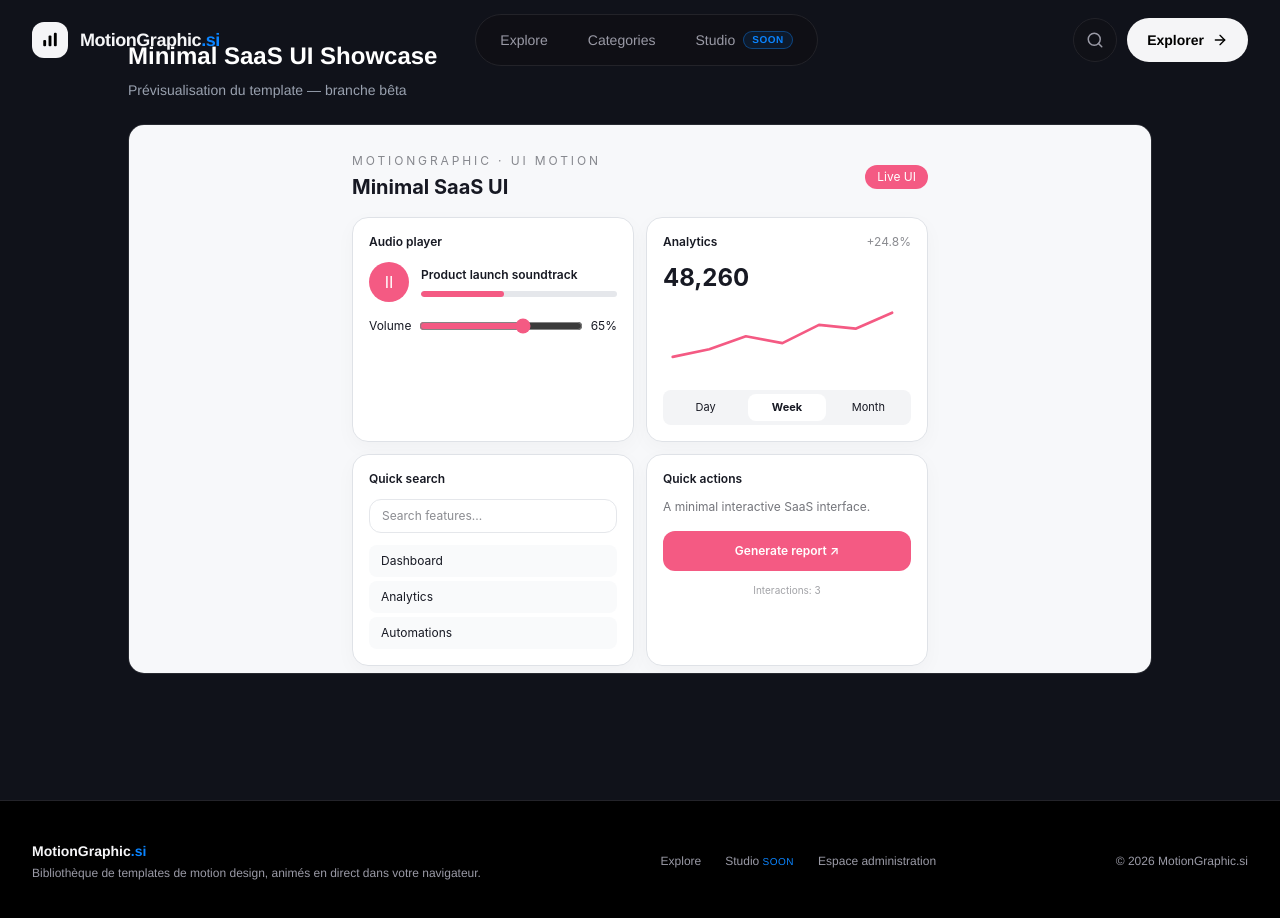
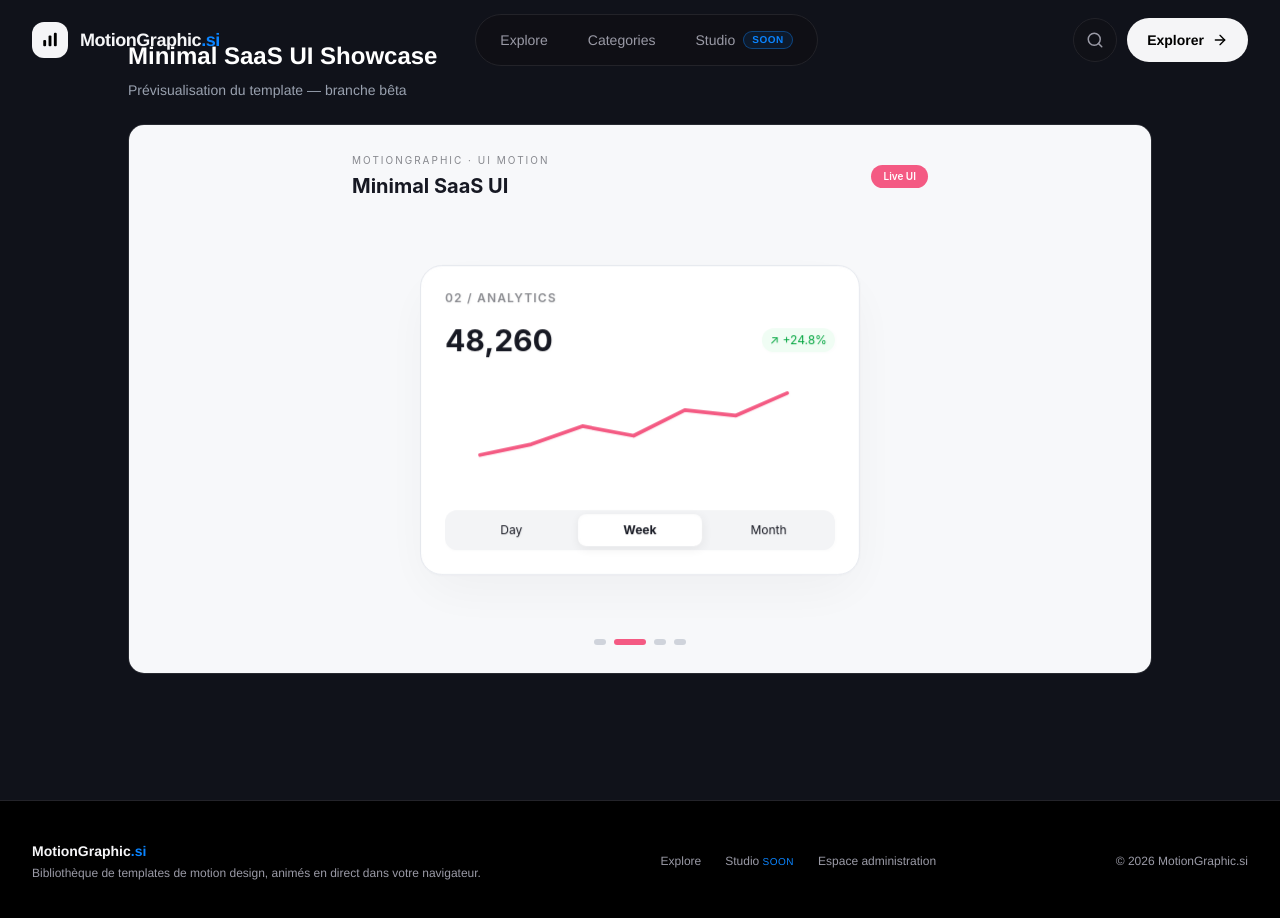
Before and after one commit to MGIT74/motiongraphic, a Next.js app: page /preview/minimal-saas-ui in a window 1280 px wide. Shown: the top 918 px of the page. Built offline with nearby package versions, Linux system fonts and the light colour scheme.

Commit message:
feat(animations): cinematic sequential looping SaaS UI showcase

```diff
--- a/src/components/animations/MinimalSaaSUIShowcase01.tsx
+++ b/src/components/animations/MinimalSaaSUIShowcase01.tsx
@@ -2,25 +2,69 @@
 import { useEffect, useState } from "react";
 import type { AnimationComponentProps } from "@/types/animation";
 
+const stages = ["Audio player", "Analytics", "Quick search", "Quick actions"] as const;
+const chartData = {Day:[32,47,40,63,58,74,69],Week:[28,38,55,46,70,65,86],Month:[22,36,42,60,54,78,94]};
 export default function MinimalSaaSUIShowcase01({config}: AnimationComponentProps) {
+  const [stage,setStage]=useState(0);
+  const [cycle,setCycle]=useState(0);
   const [period,setPeriod]=useState<"Day"|"Week"|"Month">("Week");
   const [playing,setPlaying]=useState(true);
   const [volume,setVolume]=useState(65);
   const [search,setSearch]=useState("");
-  const [tick,setTick]=useState(0);
-  useEffect(()=>{ const id=window.setInterval(()=>setTick(v=>v+1),Math.max(600,1800/config.speed)); return ()=>window.clearInterval(id);},[config.speed]);
-  const stats={Day:[32,47,40,63,58,74,69],Week:[28,38,55,46,70,65,86],Month:[22,36,42,60,54,78,94]};
-  const points=stats[period].map((v,i)=>`${i*48},${100-v}`).join(" ");
-  return <div className="absolute inset-0 overflow-auto p-5 sm:p-7" style={{background:config.backgroundColor,color:config.primaryColor,fontFamily:"Inter,system-ui,sans-serif"}}>
-    <style>{`@keyframes mg-ui-rise{from{opacity:0;transform:translateY(16px) scale(.97)}to{opacity:1;transform:translateY(0) scale(1)}} .mg-ui-card{animation:mg-ui-rise .65s both; border:1px solid #dfe2e7; background:#fff; border-radius:16px; padding:16px; box-shadow:0 6px 20px #00000008;} .mg-ui-control{cursor:pointer;border-radius:8px;padding:5px 10px;font-size:11px;transition:background .2s} .mg-ui-control:hover{background:#e9edf2}`}</style>
-    <div className="mx-auto max-w-xl">
-      <div className="mb-4 flex items-center justify-between gap-3"><div><div className="text-xs uppercase tracking-[.24em] opacity-50">MotionGraphic · UI Motion</div><h2 className="mt-1 text-xl font-bold">{config.text||"Minimal SaaS UI"}</h2></div><span className="rounded-full px-3 py-1 text-xs" style={{background:config.accentColor,color:"#fff"}}>Live UI</span></div>
-      <div className="grid grid-cols-1 gap-3 sm:grid-cols-2">
-        <section className="mg-ui-card" style={{animationDelay:".05s"}}><div className="mb-3 text-xs font-semibold">Audio player</div><div className="flex items-center gap-3"><button aria-label={playing?"Pause":"Play"} onClick={()=>setPlaying(v=>!v)} className="flex h-10 w-10 items-center justify-center rounded-full text-white" style={{background:config.accentColor}}>{playing?"Ⅱ":"▶"}</button><div className="min-w-0 flex-1"><div className="truncate text-xs font-semibold">Product launch soundtrack</div><div className="mt-2 h-1.5 overflow-hidden rounded-full bg-gray-200"><div className="h-full rounded-full transition-all duration-700" style={{width:playing?`${20+(tick%7)*10}%`:"35%",background:config.accentColor}}/></div></div></div><div className="mt-4 flex items-center gap-2 text-xs"><span>Volume</span><input aria-label="Volume" type="range" min="0" max="100" value={volume} onChange={e=>setVolume(Number(e.target.value))} className="w-full" style={{accentColor:config.accentColor}}/><span>{volume}%</span></div></section>
-        <section className="mg-ui-card" style={{animationDelay:".15s"}}><div className="mb-3 flex items-center justify-between"><span className="text-xs font-semibold">Analytics</span><span className="text-xs opacity-50">+24.8%</span></div><div className="mb-2 text-2xl font-bold">{period==="Day"?"12,480":period==="Week"?"48,260":"84,320"}</div><svg viewBox="0 0 300 105" className="h-20 w-full" role="img" aria-label="Analytics trend"><polyline key={period} points={points} fill="none" stroke={config.accentColor} strokeWidth="3.5" strokeLinecap="round" strokeLinejoin="round"/></svg><div className="mt-2 flex gap-1 rounded-lg bg-gray-100 p-1">{(["Day","Week","Month"] as const).map(p=><button key={p} onClick={()=>setPeriod(p)} className="mg-ui-control flex-1" style={period===p?{background:"#fff",fontWeight:700}:undefined}>{p}</button>)}</div></section>
-        <section className="mg-ui-card" style={{animationDelay:".25s"}}><div className="mb-3 text-xs font-semibold">Quick search</div><input value={search} onChange={e=>setSearch(e.target.value)} placeholder="Search features..." className="w-full rounded-xl border border-gray-200 px-3 py-2 text-xs outline-none focus:border-gray-400"/><div className="mt-3 space-y-1">{["Dashboard","Analytics","Automations"].filter(x=>x.toLowerCase().includes(search.toLowerCase())).map(x=><div key={x} className="rounded-lg bg-gray-50 px-3 py-2 text-xs">{x}</div>)}</div></section>
-        <section className="mg-ui-card" style={{animationDelay:".35s"}}><div className="mb-3 text-xs font-semibold">Quick actions</div><div className="mb-4 text-xs opacity-60">A minimal interactive SaaS interface.</div><button onClick={()=>setTick(v=>v+1)} className="w-full rounded-xl px-4 py-3 text-xs font-semibold text-white transition-transform hover:scale-[1.02] active:scale-95" style={{background:config.accentColor}}>Generate report ↗</button><div className="mt-3 text-center text-[10px] opacity-40">Interactions: {tick}</div></section>
+  const [progress,setProgress]=useState(0);
+  const [generated,setGenerated]=useState(false);
+  const speed=Math.max(.25,Math.min(3,config.speed||1));
+  const duration=Math.max(1,config.duration||5);
+  const stageMs=Math.max(1100,duration*1000/speed);
+  useEffect(()=>{
+    const interval=window.setInterval(()=>{
+      setStage(v=>{if(v===stages.length-1){setCycle(c=>c+1);return 0;}return v+1;});
+      setProgress(0);setGenerated(false);setSearch("");
+    },stageMs);
+    return ()=>window.clearInterval(interval);
+  },[stageMs]);
+  useEffect(()=>{
+    if(stage!==0||!playing)return;
+    const id=window.setInterval(()=>setProgress(v=>(v+2)%101),100/speed);
+    return ()=>window.clearInterval(id);
+  },[stage,playing,speed]);
+  useEffect(()=>{
+    if(stage!==1)return;
+    const id=window.setTimeout(()=>setPeriod(v=>v==="Week"?"Month":v==="Month"?"Day":"Week"),stageMs*.45);
+    return ()=>window.clearTimeout(id);
+  },[stage,cycle,stageMs]);
+  useEffect(()=>{
+    if(stage!==2)return;
+    const word="Analytics";let i=0;
+    const id=window.setInterval(()=>{i++;setSearch(word.slice(0,i));if(i>=word.length)window.clearInterval(id);},Math.max(90,stageMs/14));
+    return ()=>window.clearInterval(id);
+  },[stage,cycle,stageMs]);
+  useEffect(()=>{
+    if(stage!==3)return;
+    const id=window.setTimeout(()=>setGenerated(true),stageMs*.45);
+    return ()=>window.clearTimeout(id);
+  },[stage,cycle,stageMs]);
+  const points=chartData[period].map((v,i)=>`${i*48},${100-v}`).join(" ");
+  return <div className="absolute inset-0 flex flex-col overflow-hidden p-4 sm:p-7" style={{background:config.backgroundColor,color:config.primaryColor,fontFamily:"Inter,system-ui,sans-serif"}}>
+    <style>{`
+      @keyframes mg-showcase-enter{0%{opacity:0;transform:translateY(32px) scale(.92);filter:blur(9px)}65%{filter:blur(0)}100%{opacity:1;transform:translateY(0) scale(1);filter:blur(0)}}
+      @keyframes mg-showcase-pulse{0%,100%{transform:scale(1)}50%{transform:scale(1.08)}}
+      @keyframes mg-showcase-draw{from{stroke-dashoffset:500}to{stroke-dashoffset:0}}
+      @keyframes mg-showcase-bounce{0%{transform:scale(.92)}65%{transform:scale(1.05)}100%{transform:scale(1)}}
+      .mg-showcase-card{animation:mg-showcase-enter .8s cubic-bezier(.16,1,.3,1) both;background:#fff;border:1px solid #e3e6ec;border-radius:22px;padding:24px;box-shadow:0 18px 55px #0000000b;width:min(100%,440px)}
+      .mg-showcase-draw{stroke-dasharray:500;animation:mg-showcase-draw 1.4s cubic-bezier(.2,.8,.2,1) both}
+      .mg-showcase-action{transition:transform .2s,box-shadow .2s;cursor:pointer}.mg-showcase-action:hover{transform:translateY(-2px);box-shadow:0 8px 24px #0002}
+      @media(prefers-reduced-motion:reduce){.mg-showcase-card,.mg-showcase-draw{animation:none!important}}
+    `}</style>
+    <div className="mx-auto flex w-full max-w-xl items-center justify-between gap-3"><div><p className="text-[10px] uppercase tracking-[.2em] opacity-50">MotionGraphic · UI Motion</p><h2 className="mt-1 text-base font-bold sm:text-xl">{config.text||"Minimal SaaS UI"}</h2></div><span className="rounded-full px-3 py-1 text-[10px] font-semibold text-white" style={{background:config.accentColor}}>Live UI</span></div>
+    <div className="flex min-h-0 flex-1 items-center justify-center py-3">
+      <div key={cycle+"-"+stage} className="mg-showcase-card">
+        {stage===0&&<><p className="mb-6 text-xs font-semibold uppercase tracking-widest opacity-50">01 / Audio player</p><div className="flex items-center gap-4"><button aria-label={playing?"Pause":"Play"} onClick={()=>setPlaying(v=>!v)} className="mg-showcase-action flex h-14 w-14 shrink-0 items-center justify-center rounded-full text-lg text-white" style={{background:config.accentColor}}>{playing?"Ⅱ":"▶"}</button><div className="min-w-0 flex-1"><p className="truncate text-sm font-bold">Product launch soundtrack</p><p className="mb-3 mt-1 text-xs opacity-50">Now playing</p><div className="h-2 overflow-hidden rounded-full bg-gray-100"><div className="h-full rounded-full transition-[width] duration-100" style={{width:`${progress}%`,background:config.accentColor}}/></div></div></div><div className="mt-8 flex items-center gap-3 text-xs"><span>Volume</span><input aria-label="Volume" type="range" min="0" max="100" value={volume} onChange={e=>setVolume(Number(e.target.value))} className="w-full" style={{accentColor:config.accentColor}}/><span>{volume}%</span></div></>}
+        {stage===1&&<><p className="mb-4 text-xs font-semibold uppercase tracking-widest opacity-50">02 / Analytics</p><div className="flex items-center justify-between"><p className="text-3xl font-bold">{period==="Day"?"12,480":period==="Week"?"48,260":"84,320"}</p><span className="rounded-full bg-green-50 px-2 py-1 text-xs text-green-600">↗ +24.8%</span></div><svg viewBox="0 0 300 105" className="my-5 h-28 w-full" role="img" aria-label="Analytics trend"><polyline key={period} className="mg-showcase-draw" points={points} fill="none" stroke={config.accentColor} strokeWidth="3.5" strokeLinecap="round" strokeLinejoin="round"/></svg><div className="flex gap-1 rounded-xl bg-gray-100 p-1">{(["Day","Week","Month"] as const).map(p=><button key={p} onClick={()=>setPeriod(p)} className="flex-1 rounded-lg px-3 py-2 text-xs transition-all duration-300" style={period===p?{background:"#fff",fontWeight:700,boxShadow:"0 2px 8px #0001"}:undefined}>{p}</button>)}</div></>}
+        {stage===2&&<><p className="mb-5 text-xs font-semibold uppercase tracking-widest opacity-50">03 / Quick search</p><div className="flex items-center gap-3 rounded-xl border border-gray-200 px-4 py-3"><span className="opacity-50">⌕</span><input aria-label="Search features" value={search} onChange={e=>setSearch(e.target.value)} placeholder="Search features..." className="min-w-0 flex-1 bg-transparent text-sm outline-none"/></div><div className="mt-5 space-y-2">{["Dashboard","Analytics","Automations"].filter(x=>x.toLowerCase().includes(search.toLowerCase())).map((x,i)=><div key={x} className="rounded-xl bg-gray-50 px-4 py-3 text-sm" style={{animation:`mg-showcase-enter .4s ${i*.08}s both`}}>{x} <span className="float-right opacity-40">↗</span></div>)}</div></>}
+        {stage===3&&<><p className="mb-5 text-xs font-semibold uppercase tracking-widest opacity-50">04 / Quick actions</p><p className="mb-2 text-2xl font-bold">Ready to launch?</p><p className="mb-7 text-sm opacity-50">One click. Beautiful results.</p><button onClick={()=>setGenerated(v=>!v)} className="mg-showcase-action w-full rounded-xl px-5 py-4 text-sm font-bold text-white" style={{background:config.accentColor,animation:generated?"mg-showcase-bounce .5s both":undefined}}>{generated?"✓ Report generated":"Generate report ↗"}</button></>}
       </div>
     </div>
+    <div className="mx-auto flex w-full max-w-xl items-center justify-center gap-2">{stages.map((label,i)=><button key={label} onClick={()=>{setStage(i);setProgress(0);setSearch("");setGenerated(false)}} aria-label={`Show ${label}`} title={label} className="h-1.5 rounded-full transition-all duration-500" style={{width:i===stage?32:12,background:i===stage?config.accentColor:"#cfd3db"}}/>)}</div>
   </div>;
 }
```
